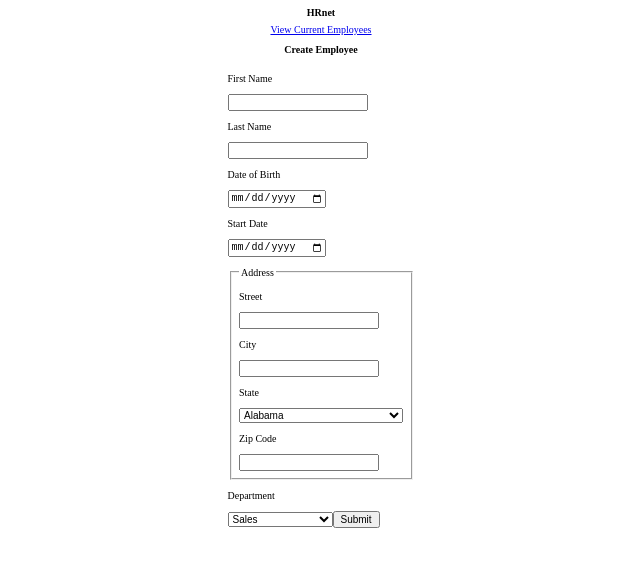
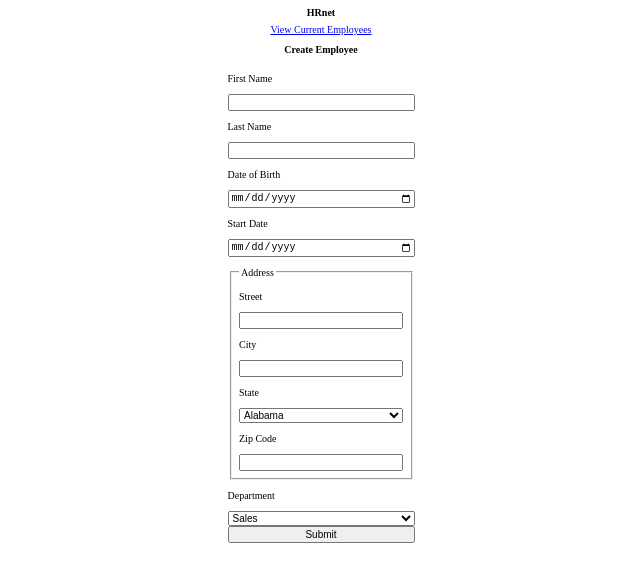
Before and after one commit to fozzini/P14-HRnet, a React (Create React App) app: page / in a window 1280 px wide. Shown: the top 582 px of the page, without its empty margins (319-959 px from the left). Built offline with nearby package versions, Linux system fonts and the light colour scheme; what react-redux-table would draw is missing.

Commit message:
css + form

```diff
--- a/src/components/Form.js
+++ b/src/components/Form.js
@@ -20,7 +20,8 @@ const Form = () => {
 
   return (
     <div>
-    <form onSubmit={handleSubmit(onSubmit)} >
+    <form className="formitem" onSubmit={handleSubmit(onSubmit)} >
+      <div className="formitem" >
         <label >First Name</label>
         <input
           type="text"
@@ -29,6 +30,8 @@ const Form = () => {
           {...register("firstName", { required: true })}
           onChange={(e) => {dispatch(actions.firstName(e.target.value))}}/>
           {errors.firstName?.type === 'required' && "firstName is required"}
+      </div>
+      <div className="formitem">
         <label >Last Name</label>
         <input
           type="text"
@@ -37,6 +40,8 @@ const Form = () => {
           {...register("lastName", { required: true })}
           onChange={(e) => {dispatch(actions.lastName(e.target.value))}}/>
           {errors.lastName?.type === 'required' && "lastName is required"}
+      </div>
+      <div className="formitem">
         <label >Date of Birth</label>
         <input
           type="date"
@@ -44,6 +49,8 @@ const Form = () => {
           {...register("dateOfBirth", { required: true })}
           onChange={(e) => {dispatch(actions.dateOfBirth(e.target.value))}}/>
           {errors.dateOfBirth?.type === 'required' && "dateOfBirth is required"}
+      </div>
+      <div className="formitem">
         <label >Start Date</label>
         <input
           type="date"
@@ -51,8 +58,10 @@ const Form = () => {
           {...register("startDate", { required: true })}
           onChange={(e) => {dispatch(actions.startDate(e.target.value))}}/>
           {errors.startDate?.type === 'required' && "startDate is required"}
-        <fieldset className="address">
-          <legend>Address</legend>
+      </div>
+      <fieldset className="address">
+        <legend>Address</legend>
+        <div className="formitem">
           <label >Street</label>
           <input
             type="text"
@@ -60,6 +69,8 @@ const Form = () => {
             {...register("street", { required: true })}
             onChange={(e) => {dispatch(actions.street(e.target.value))}}/>
             {errors.street?.type === 'required' && "street is required"}
+        </div>
+        <div className="formitem">
           <label >City</label>
           <input
             type="text"
@@ -67,13 +78,16 @@ const Form = () => {
             {...register("city", { required: true })}
             onChange={(e) => {dispatch(actions.city(e.target.value))}}/>
             {errors.city?.type === 'required' && "city is required"}
+        </div>
+        <div className="formitem">
           <label >State</label>
           <select
             value={state}
             onChange={(e) => {dispatch(actions.state(e.target.value))}}>
             {states.map((e) => <option key={e.name} value={e.abbreviation}>{e.name}</option>)}
           </select>
-
+        </div>
+        <div className="formitem">
           <label >Zip Code</label>
           <input
             type="number"
@@ -81,8 +95,9 @@ const Form = () => {
             {...register("zipCode", { required: true })}
             onChange={(e) => {dispatch(actions.zipCode(e.target.value))}}/>
             {errors.zipCode?.type === 'required' && "zipCode is required"}
-        </fieldset>
-
+        </div>
+      </fieldset>
+      <div className="formitem">
         <label >Department</label>
         <select id="department" value={department} onChange={(e) => {dispatch(actions.department(e.target.value))}}>
           <option value="Sales">Sales</option>
@@ -91,7 +106,8 @@ const Form = () => {
           <option value="Human Resources">Human Resources</option>
           <option value="Legal">Legal</option>
         </select>
-        <input type="submit" />
+        </div>
+      <input type="submit" />
     </form>
     { openModal && (<Modal closeModal={() => setOpenModal(false)}> <p>Employee Created!</p> </Modal>)}
     </div>
--- /dev/null
+++ b/src/styles/components/_form.scss
@@ -0,0 +1,4 @@
+.formitem{
+  display:flex;
+  flex-direction:column;
+}
--- a/src/styles/index.scss
+++ b/src/styles/index.scss
@@ -2,3 +2,4 @@
 @import "./pages/home";
 @import "./pages/error";
 @import "./components/modal";
+@import "./components/form";
```
